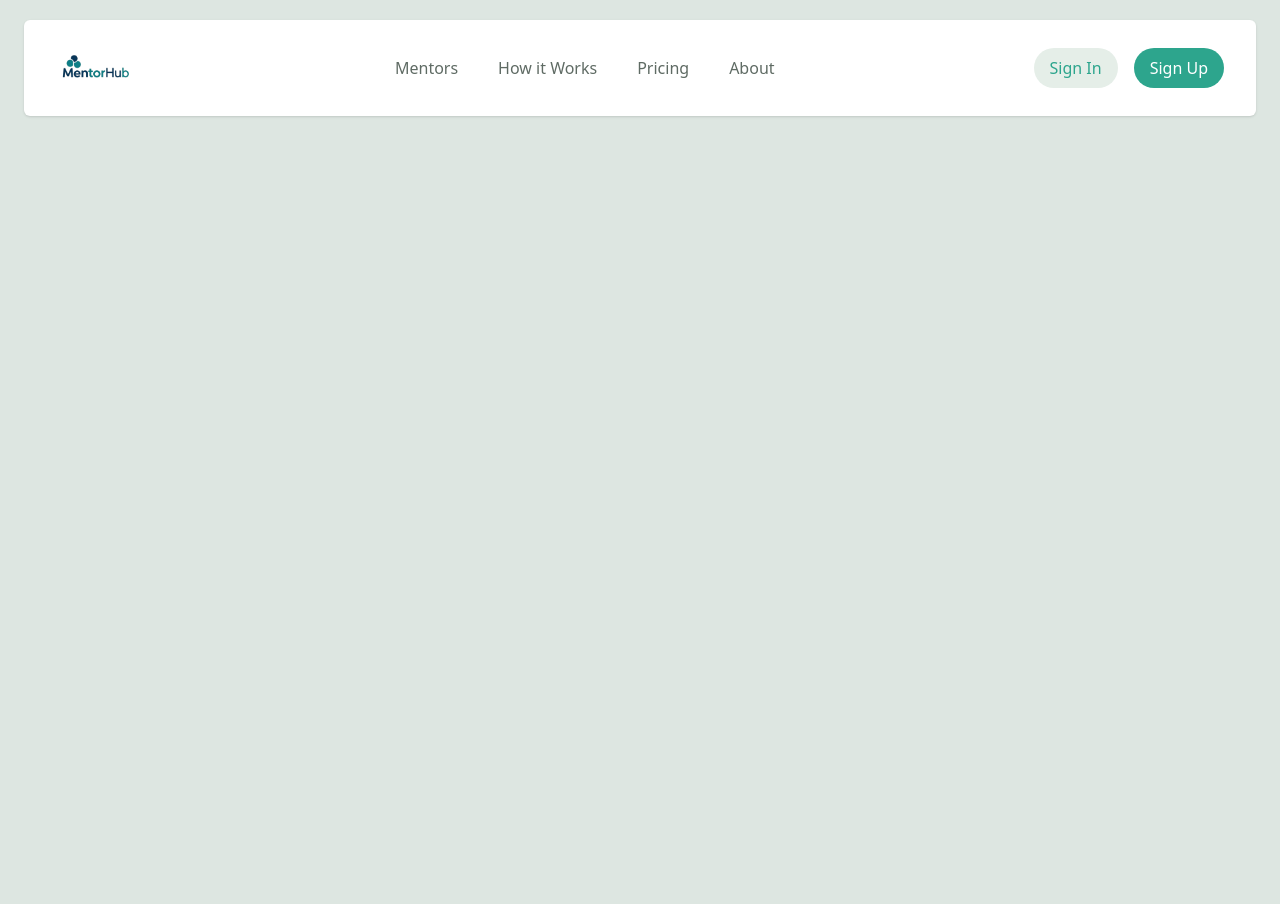
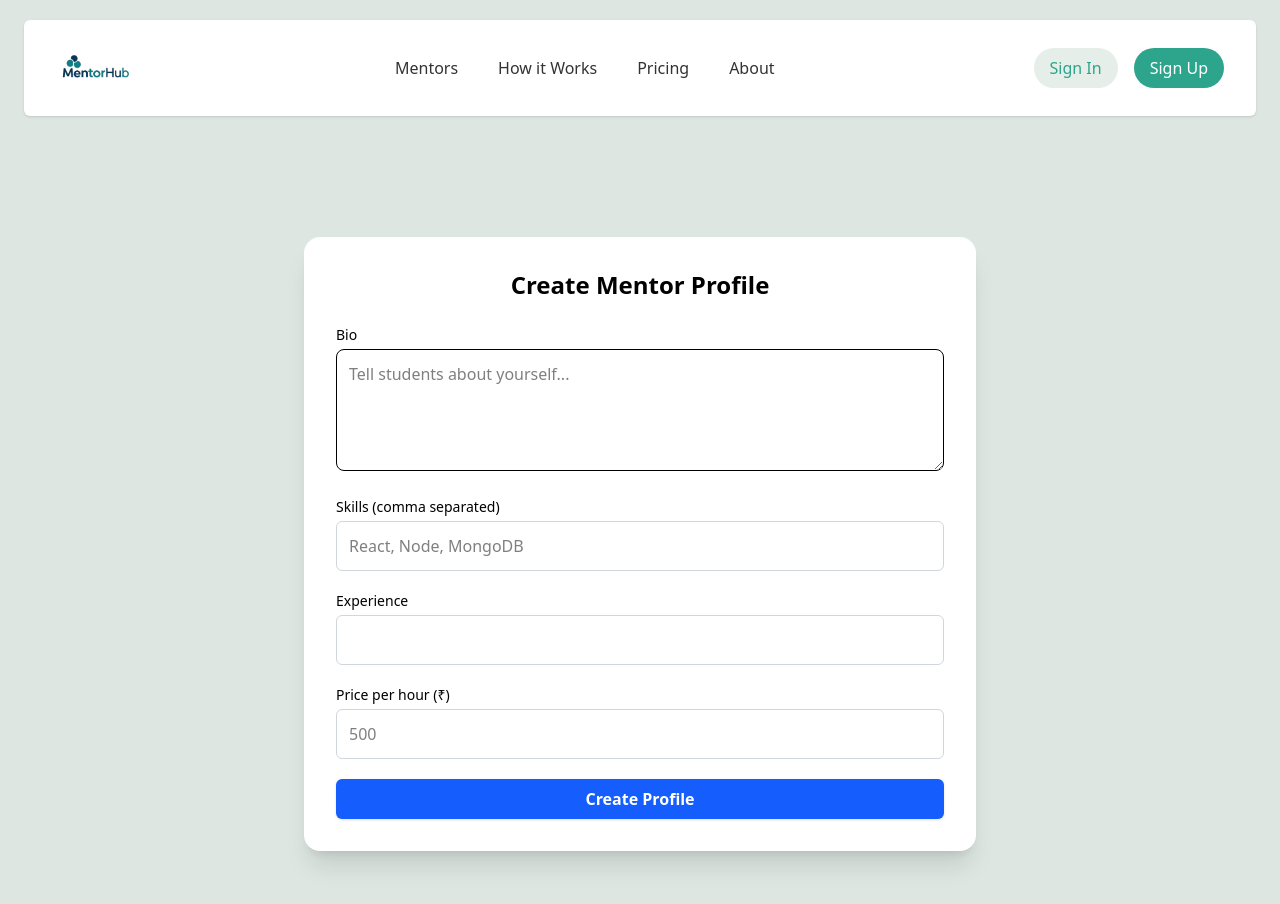
Before and after one commit to SADASHIV123-CYBER/MentorHub-Frontend, a React (Vite) app: page /mentor/create-profile in a window 1280 px wide. Shown: the top 904 px of the page. Before the commit the page ends 800 px from the top, so only its background shows below. Built offline with nearby package versions, Linux system fonts and the light colour scheme; no server answers.

Commit message:
create mentor profile feature integrated

```diff
--- a/src/App.jsx
+++ b/src/App.jsx
@@ -10,6 +10,7 @@ import Student from './pages/Student/Student.jsx'
 import Mentor from './pages/Mentor/Mentor.jsx'
 import RoleProtectedRoute from './components/Routes/RoleProtectedRoute.jsx'
 import Home from './pages/Home/Home.jsx'
+import CreateMentorProfile from './pages/Mentor/CreateMentorProfile.jsx'
 
 function App() {
 
@@ -43,6 +44,9 @@ function App() {
       <Route path='/mentor' element={<RoleProtectedRoute allowedRoles={["Mentor"]} >
         <Mentor />
       </RoleProtectedRoute>} />
+
+
+      <Route path="/mentor/create-profile" element={<CreateMentorProfile />} />
     </Routes>
 
     {/* <SignIn /> */}
--- a/src/components/Input/Input.jsx
+++ b/src/components/Input/Input.jsx
@@ -15,7 +15,7 @@ function Input({
   return (
     <div className="flex flex-col group">
       {label && (
-        <label className="mb-1 font-medium text-black transition-all duration-200 group-focus-within:text-green-600">
+        <label className="mb-1 font-medium text-black transition-all duration-200 group-focus-within:text-blue-600">
           {label}
         </label>
       )}
@@ -39,7 +39,7 @@ function Input({
           hover:border-green-500 hover:shadow-md
 
           focus:border-green-600
-          focus:ring-2 focus:ring-green-200
+          focus:ring-2 focus:ring-blue-200
           focus:shadow-lg
           focus:scale-[1.02]
 
--- /dev/null
+++ b/src/components/MentorForm/MentorForm.jsx
@@ -0,0 +1,10 @@
+function MentorForm() {
+    return(
+        <>
+
+        page of MentorForm
+        </>
+    )
+}
+
+export default MentorForm
--- a/src/components/Navbar/Navbar.jsx
+++ b/src/components/Navbar/Navbar.jsx
@@ -48,7 +48,7 @@ function Navbar() {
 
     </Link>
 
-      <div className="hidden md:flex items-center gap-10 text-[#5F6B64] font-medium">
+      <div className="hidden md:flex items-center gap-10 text-[#333333] font-medium">
         <span className="cursor-pointer hover:text-black transition">Mentors</span>
         <span className="cursor-pointer hover:text-black transition">How it Works</span>
         <span className="cursor-pointer hover:text-black transition">Pricing</span>
--- /dev/null
+++ b/src/pages/Mentor/CreateMentorProfile.jsx
@@ -0,0 +1,158 @@
+import React from "react";
+import { useState } from "react";
+import { useNavigate } from "react-router-dom";
+import { client } from "../../Api/client";
+import Input from "../../components/Input/Input";
+import  Button from "../../components/Button/Button"
+
+function CreateMentorProfile() {
+  const navigate = useNavigate();
+
+  const [form, setForm] = useState({
+    headline: "",
+    bio: "",
+    skills: "",
+    experience: "",
+    pricePerSession: "",
+  });
+
+  const [loading, setLoading] = useState(false);
+  const [error, setError] = useState("");
+
+  function handleChange(e) {
+    setForm({
+      ...form,
+      [e.target.name]: e.target.value,
+    });
+  }
+
+  async function handleSubmit(e) {
+    e.preventDefault();
+    setError("");
+    setLoading(true);
+
+    try {
+      const payload = {
+        ...form,
+        skills: form.skills.split(",").map((s) => s.trim()),
+      };
+
+      await client.post('mentor/create', payload);
+
+      navigate("/mentor/dashboard");
+    } catch (err) {
+      setError(err?.response?.data?.message || "Something went wrong");
+    } finally {
+      setLoading(false);
+    }
+  }
+
+  return (
+    <div className="min-h-screen flex items-center justify-center bg[#dde6e1] px-4 mt-7 ">
+      <div className="bg-white shadow-xl rounded-2xl w-full max-w-2xl p-8">
+        <h2 className="text-2xl font-bold mb-6 text-center">
+          Create Mentor Profile
+        </h2>
+
+        {error && (
+          <div className="bg-red-100 text-red-600 p-3 rounded mb-4 text-sm">
+            {error}
+          </div>
+        )}
+
+        <form onSubmit={handleSubmit} className="space-y-5">
+          {/* Bio */}
+          <div>
+            <label className="block text-sm font-medium mb-1">Bio</label>
+            <textarea
+              name="bio"
+              value={form.bio}
+              onChange={handleChange}
+              required
+              rows={4}
+              className="w-full border rounded-lg p-3 focus:ring-2 focus:ring-green-500 outline-none"
+              placeholder="Tell students about yourself..."
+            />
+
+          </div>
+
+          <div>
+            <label className="block text-sm font-medium mb-1">
+              Skills (comma separated)
+            </label>
+
+            <Input
+              type="text"
+              name="skills"
+              value={form.skills}
+              onChange={handleChange}
+              required
+              className="w-full  p-3 "
+              placeholder="React, Node, MongoDB"
+            />
+          </div>
+
+          {/* Experience */}
+          <div>
+            <label className="block text-sm font-medium mb-1">
+              Experience
+            </label>
+            {/* <input
+              type="text"
+              name="experience"
+              value={form.experience}
+              onChange={handleChange}
+              required
+              className="w-full border rounded-lg p-3 focus:ring-2 focus:ring-blue-500 outline-none"
+              placeholder="2 years teaching MERN"
+            /> */}
+
+            <Input
+              type="text"
+              name="experience"
+              value={form.experience}
+              onChange={handleChange}
+              required
+              className="w-full  p-3 "
+            />
+          </div>
+
+          {/* Price */}
+          <div>
+            <label className="block text-sm font-medium mb-1">
+              Price per hour (₹)
+            </label>
+            <Input
+              type="number"
+              name="pricePerSession"
+              value={form.pricePerSession}
+              onChange={handleChange}
+              required
+              className="w-full  p-3 "
+              placeholder="500"
+            />
+          </div>
+
+          {/* Button */}
+          {/* <button
+            type="submit"
+            disabled={loading}
+            className="w-full bg-blue-600 text-white py-3 rounded-lg font-semibold hover:bg-blue-700 transition"
+          >
+            {loading ? "Creating..." : "Create Profile"}
+          </button> */}
+
+          <Button
+            type="submit"
+            disabled={loading}
+            styleType="primary"
+            className="w-full rounded-lg font-semibold  "
+            text={loading ? "Creating...": "Create Profile"}
+          />
+        </form>
+      </div>
+    </div>
+  );
+}
+
+export default CreateMentorProfile
--- a/src/pages/SignIn/SignIn.jsx
+++ b/src/pages/SignIn/SignIn.jsx
@@ -97,10 +97,16 @@ function SignIn({onSuccess}) {
         onSuccess?.();
         navigate("/student");
 
-        if(role === 'User') {
+        if(role === 'Student') {
             navigate('/student')
         } else if(role === 'Mentor') {
-            navigate('/mentor');
+
+            try {
+                await client.get('mentor/me');
+                navigate('/mentor');
+            } catch(err) {
+                navigate('/mentor/create-profile')
+            }
         } else {
             navigate('/admin')
         }
```
Also changed, not shown: src/Api/mentorApi.js (added), src/components/MentorCard/MentorCard.jsx (added), src/pages/Mentor/EditMentorProfile.jsx (added), src/pages/Mentor/MentorDashboard.jsx (added), src/pages/Mentor/MentorDetails.jsx (added), src/pages/Mentor/MentorList.jsx (added).
